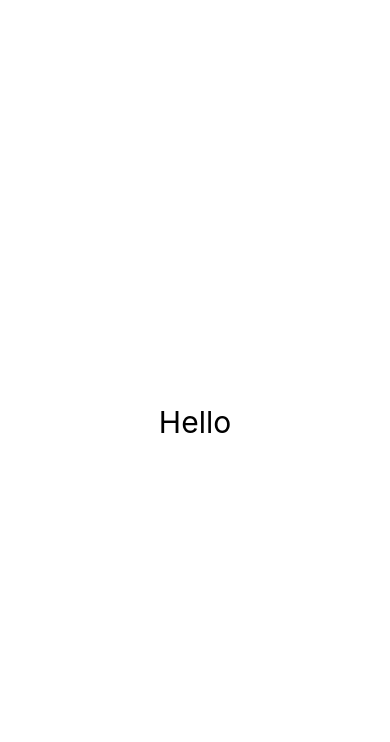
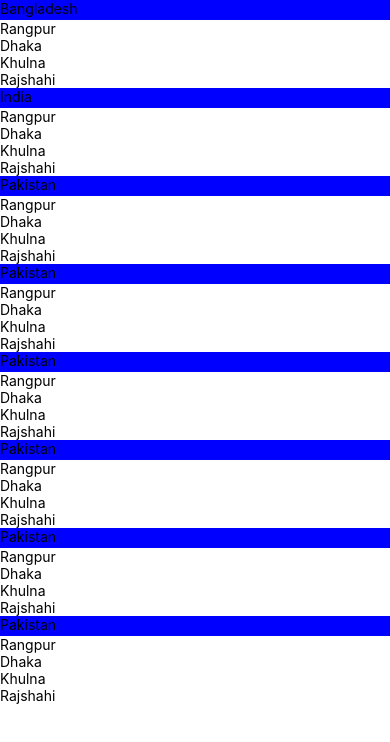
Before and after one commit to Rasujon3/untitled, a React Native app: screen / in a window 390 px wide. Shown: the top 742 px of the page. Built offline with nearby package versions, Linux system fonts and the light colour scheme.

Commit message:
50 Core Component Sectionlist
50 Core Component Sectionlist

```diff
--- a/App.js
+++ b/App.js
@@ -1,19 +1,45 @@
 import React, {Component} from 'react';
-import {Alert, Text, TouchableHighlight, View} from 'react-native';
+import {SafeAreaView, SectionList, Text, View} from 'react-native';
 
 class App extends Component {
-    alertMe=()=>{
-        Alert.alert("Hello");
-    }
+
+    itemChild = ({itemData}) => {
+        return (
+            <View>
+                <Text>{itemData}</Text>
+            </View>
+        );
+    };
+
+    itemHeadChild = ({header}) => {
+        return (
+            <View style={{height: 20, width: '100%', backgroundColor: 'blue'}}>
+                <Text style={{height: 20, width: '100%', backgroundColor: 'blue'}}>{header}</Text>
+            </View>
+        );
+    };
+
+    DATA = [
+        {title: 'Bangladesh', data: ['Rangpur', 'Dhaka', 'Khulna', 'Rajshahi']},
+        {title: 'India', data: ['Rangpur', 'Dhaka', 'Khulna', 'Rajshahi']},
+        {title: 'Pakistan', data: ['Rangpur', 'Dhaka', 'Khulna', 'Rajshahi']},
+        {title: 'Pakistan', data: ['Rangpur', 'Dhaka', 'Khulna', 'Rajshahi']},
+        {title: 'Pakistan', data: ['Rangpur', 'Dhaka', 'Khulna', 'Rajshahi']},
+        {title: 'Pakistan', data: ['Rangpur', 'Dhaka', 'Khulna', 'Rajshahi']},
+        {title: 'Pakistan', data: ['Rangpur', 'Dhaka', 'Khulna', 'Rajshahi']},
+        {title: 'Pakistan', data: ['Rangpur', 'Dhaka', 'Khulna', 'Rajshahi']},
+    ]
+
     render() {
         return (
-            <View style={{flex:1, flexDirection:'row',alignItems:'center',justifyContent:'center'}}>
-
-                <TouchableHighlight activeOpacity={0.5} underlayColor="#DDDDDD" onPress={this.alertMe}>
-                    <Text style={{fontSize:30}}>Hello</Text>
-                </TouchableHighlight>
-
-            </View>
+            <SafeAreaView>
+                <SectionList
+                    sections={this.DATA}
+                    renderItem={({item}) => <this.itemChild itemData={item}/>}
+                    renderSectionHeader={({section:{title}})=><this.itemHeadChild header={title}/>}
+                keyExtractor={(item,index)=>item+index}
+                />
+            </SafeAreaView>
         );
     }
 }
```
